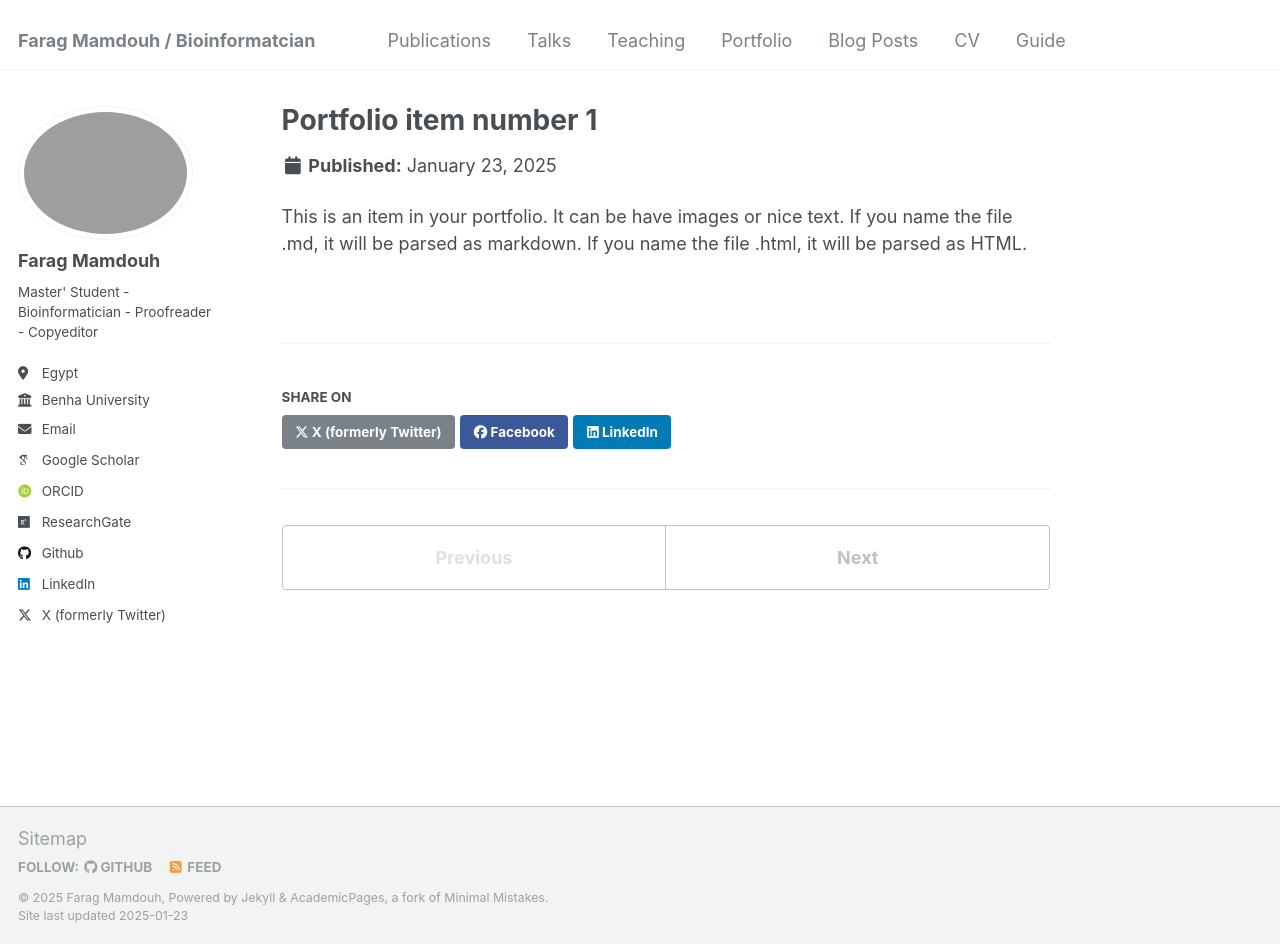
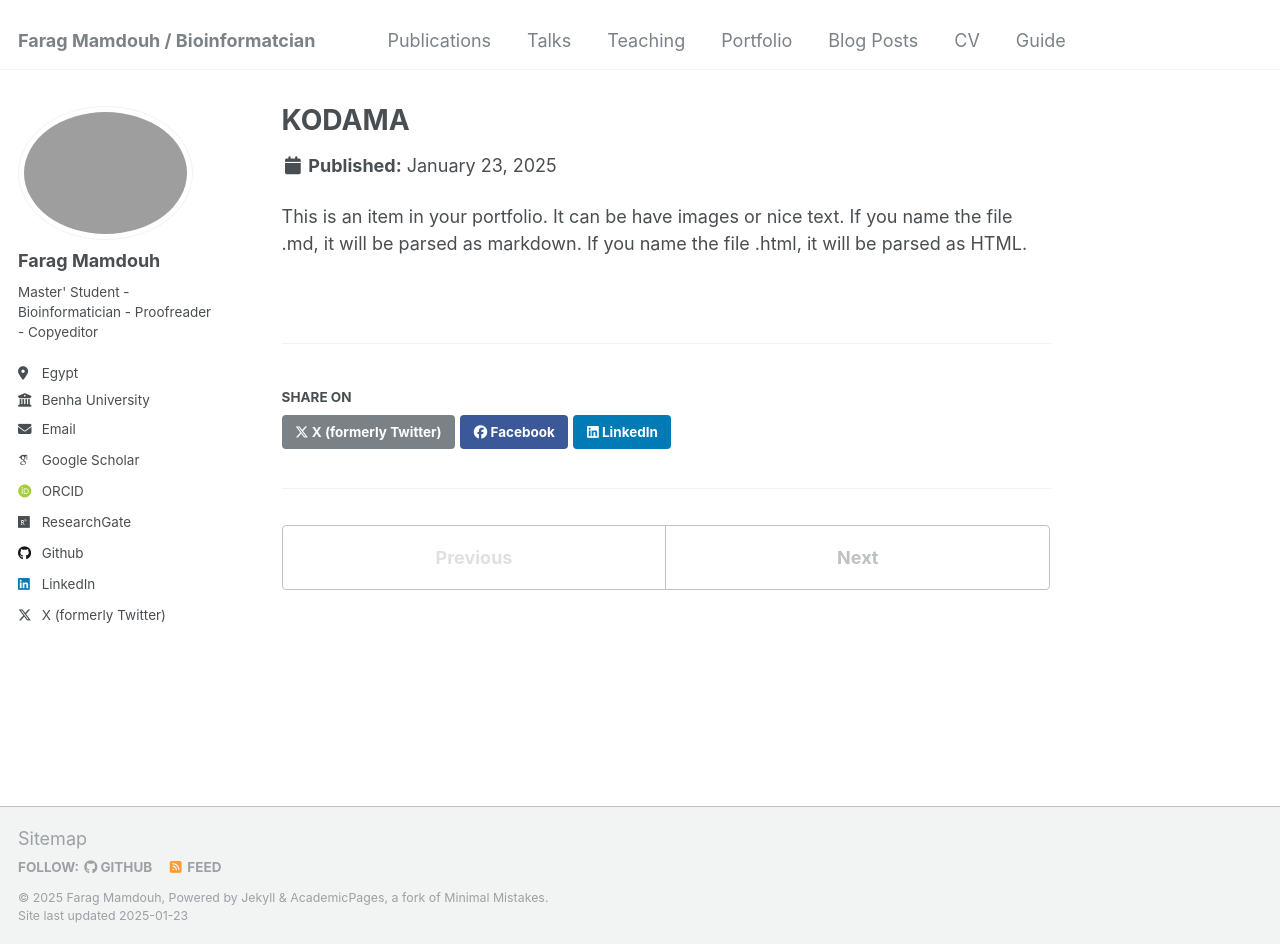
Before and after one commit to FaragMamdouh/FaragMamdouh.github.io, a Jekyll site: the page built from _portfolio/KODAMA.md, in a window 1280 px wide and 944 px high. Built offline with Jekyll 4.4.1, drawn with Linux system fonts in a browser that asks for light colours; some web fonts are replaced.

Commit message:
Update and rename portfolio-1.md to KODAMA.md

```diff
--- a/_portfolio/portfolio-1.md
+++ b/_portfolio/KODAMA.md
@@ -1,7 +1,7 @@
 ---
-title: "Portfolio item number 1"
-excerpt: "Short description of portfolio item number 1<br/><img src='/images/500x300.png'>"
-collection: portfolio
+title: "KODAMA"
+excerpt: "A new dimensionality reduction and trajectory inference for spatial transcritpomics data analysis"
+collection: Software
 ---
 
 This is an item in your portfolio. It can be have images or nice text. If you name the file .md, it will be parsed as markdown. If you name the file .html, it will be parsed as HTML.
```
